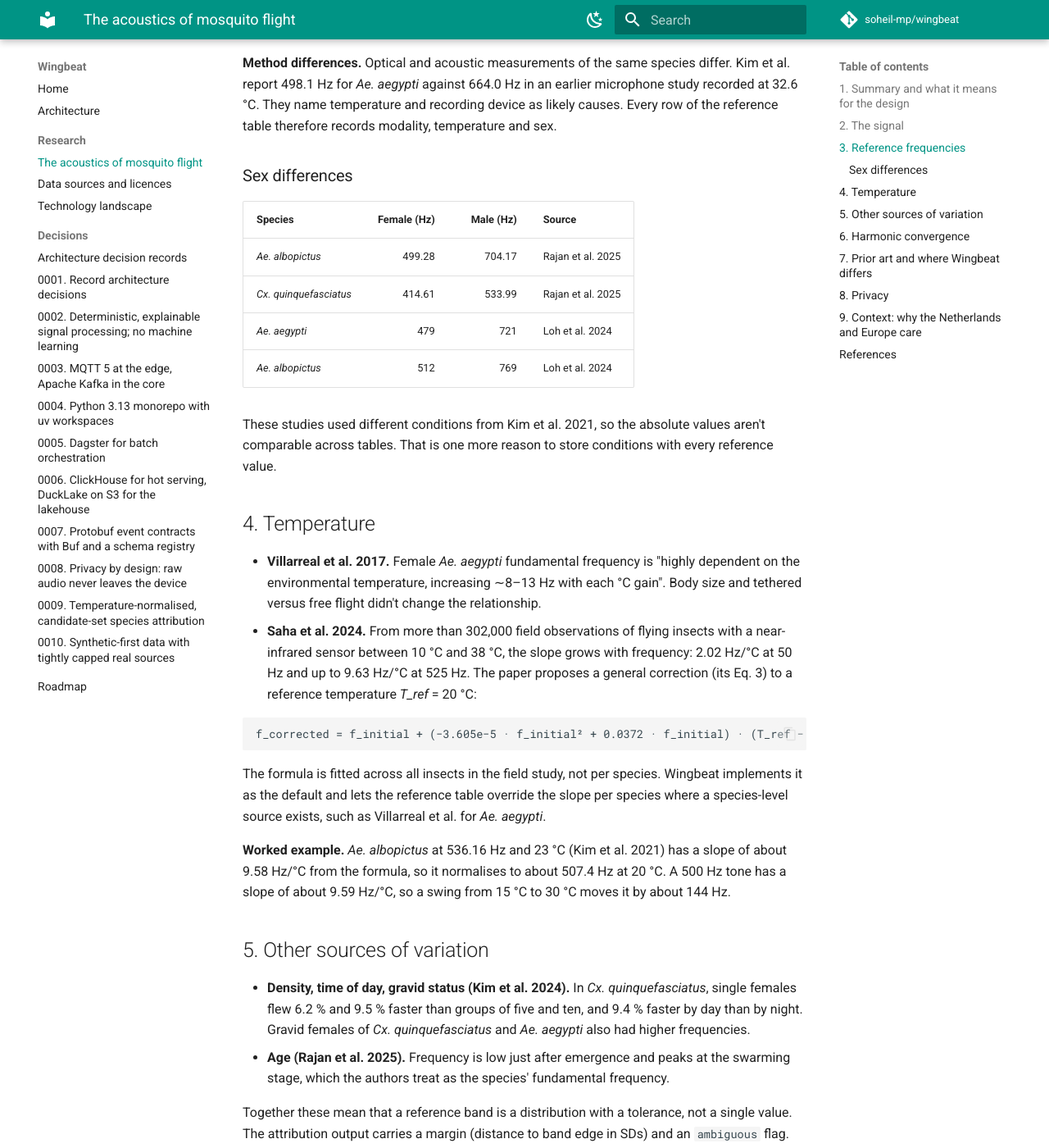
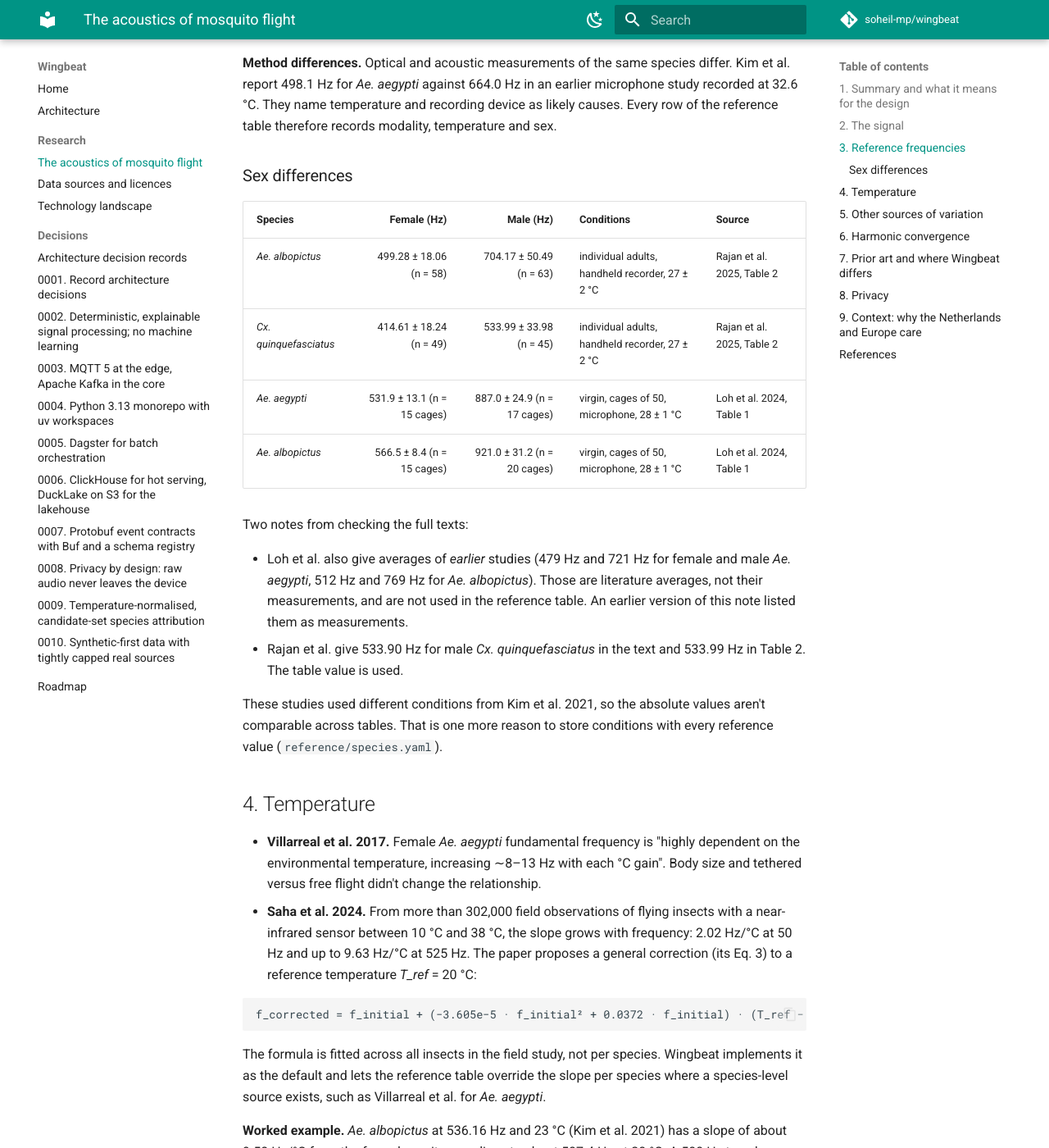
Before and after one commit to soheil-mp/wingbeat, an MkDocs documentation site: the page built from docs/research/science.md, in a window 1280 px wide and 1400 px high, scrolled down 2536 px. Shown: the whole window at 82% size. Built offline with MkDocs 1.6.1 and Material for MkDocs 9.7.7, drawn with Linux system fonts in a browser that asks for light colours; comment, search, counter and statistics services are not loaded; some of the changed text lies outside the part shown.

Commit message:
feat(reference): populate the species table from verified full texts
Adds female and male measurements from Rajan et al. 2025 (Table 2, Ae. albopictus and Cx. quinquefasciatus, 27 ± 2 °C) and Loh et al. 2024 (Table 1, Ae. aegypti and Ae. albopictus, 28 ± 1 °C), the Villarreal et al. 2017 female Ae. aegypti slope of 8-13 Hz/°C, and harmonic-convergence bands from Cator et al. 2009 (about 1200 Hz) and Rajan et al. 2025 (1400-1500 Hz). Eleven species recorded in the Netherlands on GBIF are listed as unknown with their taxon keys; nothing is estimated (humidity reported as a range stays null).

Corrects docs/research/science.md: the 479/721 and 512/769 Hz values attributed to Loh et al. are their averages of earlier studies; their own measurements are 531.9/887.0 and 566.5/921.0 Hz, which widens the male-to-female ratio to 1.3-1.7x. Notes the 533.90 vs 533.99 Hz text/table mismatch in Rajan et al.

Closes #13

Co-Authored-By: Claude Opus 5.5 <noreply@anthropic.com>

```diff
--- a/docs/research/science.md
+++ b/docs/research/science.md
@@ -67,15 +67,25 @@ table therefore records modality, temperature and sex.
 
 ### Sex differences
 
-| Species | Female (Hz) | Male (Hz) | Source |
-| :-- | --: | --: | :-- |
-| *Ae. albopictus* | 499.28 | 704.17 | Rajan et al. 2025 |
-| *Cx. quinquefasciatus* | 414.61 | 533.99 | Rajan et al. 2025 |
-| *Ae. aegypti* | 479 | 721 | Loh et al. 2024 |
-| *Ae. albopictus* | 512 | 769 | Loh et al. 2024 |
+| Species | Female (Hz) | Male (Hz) | Conditions | Source |
+| :-- | --: | --: | :-- | :-- |
+| *Ae. albopictus* | 499.28 ± 18.06 (n = 58) | 704.17 ± 50.49 (n = 63) | individual adults, handheld recorder, 27 ± 2 °C | Rajan et al. 2025, Table 2 |
+| *Cx. quinquefasciatus* | 414.61 ± 18.24 (n = 49) | 533.99 ± 33.98 (n = 45) | individual adults, handheld recorder, 27 ± 2 °C | Rajan et al. 2025, Table 2 |
+| *Ae. aegypti* | 531.9 ± 13.1 (n = 15 cages) | 887.0 ± 24.9 (n = 17 cages) | virgin, cages of 50, microphone, 28 ± 1 °C | Loh et al. 2024, Table 1 |
+| *Ae. albopictus* | 566.5 ± 8.4 (n = 15 cages) | 921.0 ± 31.2 (n = 20 cages) | virgin, cages of 50, microphone, 28 ± 1 °C | Loh et al. 2024, Table 1 |
+
+Two notes from checking the full texts:
+
+- Loh et al. also give averages of *earlier* studies (479 Hz and 721 Hz for female and male
+  *Ae. aegypti*, 512 Hz and 769 Hz for *Ae. albopictus*). Those are literature averages, not
+  their measurements, and are not used in the reference table. An earlier version of this note
+  listed them as measurements.
+- Rajan et al. give 533.90 Hz for male *Cx. quinquefasciatus* in the text and 533.99 Hz in
+  Table 2. The table value is used.
 
 These studies used different conditions from Kim et al. 2021, so the absolute values aren't
-comparable across tables. That is one more reason to store conditions with every reference value.
+comparable across tables. That is one more reason to store conditions with every reference value
+(`reference/species.yaml`).
 
 ## 4. Temperature
 
```
Also changed, not shown: other parts of docs/research/science.md (+1 -1 lines), ROADMAP.md (+2 -2 lines), 2 other files.
